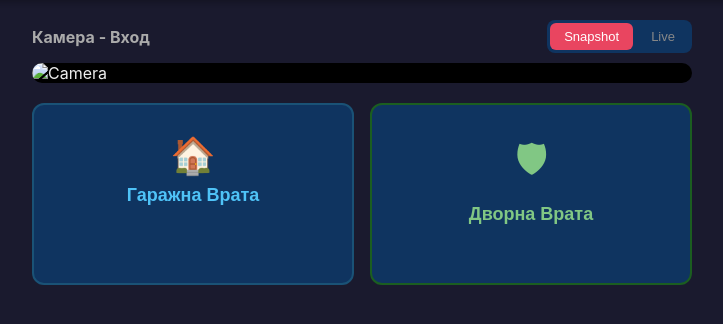
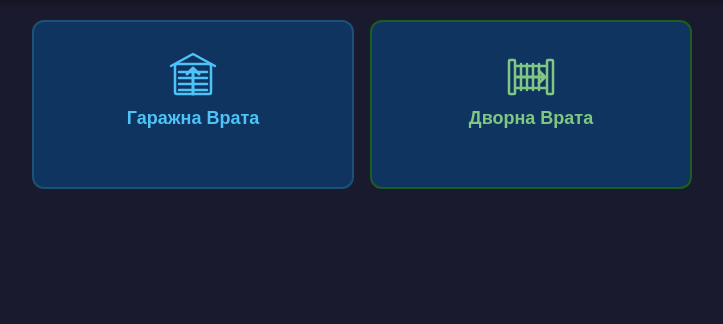
Before and after one commit to vaskodevices/raj-gate-controller, a Flask app: template raj-gate-controller/templates/index.html in a window 1280 px wide. Shown: the part 45-369 px from the top of the page, without its empty margins (278-1001 px from the left). Run offline with Flask 2, Linux system fonts and the light colour scheme; the template is opened without the code that fills it, so the values that code supplies are empty; parts of the project's set-up code (start-up, migrations or seed data) failed here and were passed over.

Commit message:
v2.0.0: 3 cameras from NVR, new SVG icons, remove live mode
- Remove live/stream mode, snapshot-only with 1.5s polling
- Snapshots directly from NVR via Hikvision ISAPI (no HA proxy)
- Support 3 configurable cameras (channel 0 = disabled)
- Camera 1 displayed above buttons (main), cameras 2-3 below in grid
- New SVG icons: garage door (overhead sliding up), gate (sliding sideways)
- NVR credentials configurable in add-on settings

Generated with [Claude Code](https://claude.ai/code)
via [Happy](https://happy.engineering)

Co-Authored-By: Claude <noreply@anthropic.com>
Co-Authored-By: Happy <yesreply@happy.engineering>

```diff
--- a/raj-gate-controller/app.py
+++ b/raj-gate-controller/app.py
@@ -2,15 +2,14 @@ import os
 import json
 import time
 import sqlite3
-import hashlib
 import secrets
-from datetime import datetime
 from functools import wraps
 
 import requests
+from requests.auth import HTTPDigestAuth
 from flask import (
     Flask, render_template, request, redirect, url_for,
-    session, flash, jsonify, Response, stream_with_context
+    session, flash, jsonify, Response
 )
 from werkzeug.security import generate_password_hash, check_password_hash
 
@@ -27,27 +26,46 @@ if os.path.exists(OPTIONS_PATH):
     with open(OPTIONS_PATH) as f:
         OPTIONS = json.load(f)
 else:
-    # Local development fallback
     OPTIONS = {
         "admin_username": os.environ.get("ADMIN_USERNAME", "admin"),
         "admin_password": os.environ.get("ADMIN_PASSWORD", "admin"),
         "ha_url": os.environ.get("HA_URL", "http://130.204.136.137:8123"),
-        "camera_entity": os.environ.get("CAMERA_ENTITY", "camera.nvr_profilename018"),
+        "nvr_url": os.environ.get("NVR_URL", "http://192.168.1.50"),
+        "nvr_username": os.environ.get("NVR_USERNAME", "admin"),
+        "nvr_password": os.environ.get("NVR_PASSWORD", ""),
+        "camera1_channel": 1,
+        "camera1_name": "Камера 1",
+        "camera2_channel": 0,
+        "camera2_name": "Камера 2",
+        "camera3_channel": 0,
+        "camera3_name": "Камера 3",
         "garage_button_entity": os.environ.get("GARAGE_BUTTON", "input_button.garazhna_vrata"),
         "gate_button_entity": os.environ.get("GATE_BUTTON", "input_button.plzgashcha_vrata"),
         "cooldown_seconds": int(os.environ.get("COOLDOWN_SECONDS", "10")),
     }
 
 HA_URL = OPTIONS["ha_url"].rstrip("/")
-CAMERA_ENTITY = OPTIONS["camera_entity"]
 GARAGE_BUTTON = OPTIONS["garage_button_entity"]
 GATE_BUTTON = OPTIONS["gate_button_entity"]
 COOLDOWN_SECONDS = OPTIONS["cooldown_seconds"]
 
-# HA token: prefer SUPERVISOR_TOKEN (add-on), then HA_TOKEN env var
+# NVR direct access
+NVR_URL = OPTIONS.get("nvr_url", "http://192.168.1.50").rstrip("/")
+NVR_USERNAME = OPTIONS.get("nvr_username", "admin")
+NVR_PASSWORD = OPTIONS.get("nvr_password", "")
+NVR_AUTH = HTTPDigestAuth(NVR_USERNAME, NVR_PASSWORD)
+
+# Build camera list from config (channel 0 = disabled)
+CAMERAS = []
+for i in range(1, 4):
+    ch = OPTIONS.get(f"camera{i}_channel", 0)
+    name = OPTIONS.get(f"camera{i}_name", f"Камера {i}")
+    if ch and int(ch) > 0:
+        CAMERAS.append({"id": i, "channel": int(ch), "name": name})
+
+# HA token
 HA_TOKEN = os.environ.get("SUPERVISOR_TOKEN", os.environ.get("HA_TOKEN", ""))
 
-# Server-side cooldown tracking: {entity_id: last_press_timestamp}
 _cooldowns = {}
 
 
@@ -78,7 +96,6 @@ def init_db():
             detail TEXT
         );
     """)
-    # Ensure admin user exists
     admin = db.execute("SELECT id FROM users WHERE username = ?",
                        (OPTIONS["admin_username"],)).fetchone()
     if not admin and OPTIONS["admin_password"]:
@@ -175,54 +192,30 @@ def index():
     return render_template("index.html",
                            username=session["username"],
                            is_admin=session.get("is_admin", False),
-                           cooldown=COOLDOWN_SECONDS)
+                           cooldown=COOLDOWN_SECONDS,
+                           cameras=CAMERAS)
 
 
-# --- Camera proxy (via HA API) ---
+# --- Camera proxy (direct NVR via Hikvision ISAPI) ---
 
-@app.route("/camera/snapshot")
+@app.route("/camera/snapshot/<int:cam_id>")
 @login_required
-def camera_snapshot():
-    """Proxy a single camera snapshot from HA."""
-    url = f"{HA_URL}/api/camera_proxy/{CAMERA_ENTITY}"
+def camera_snapshot(cam_id):
+    """Proxy a single camera snapshot from NVR."""
+    cam = next((c for c in CAMERAS if c["id"] == cam_id), None)
+    if not cam:
+        return Response("Camera not found", status=404)
+    url = f"{NVR_URL}/ISAPI/Streaming/channels/{cam['channel']}01/picture"
     try:
-        resp = requests.get(url, headers=ha_headers(), timeout=10)
+        resp = requests.get(url, auth=NVR_AUTH, timeout=10)
         resp.raise_for_status()
         return Response(
             resp.content,
             content_type=resp.headers.get("Content-Type", "image/jpeg")
         )
     except Exception as e:
-        app.logger.error(f"Camera snapshot error: {e}")
+        app.logger.error(f"Camera {cam_id} snapshot error: {e}")
         return Response(status=502)
-
-
-@app.route("/camera/stream")
-@login_required
-def camera_stream():
-    """MJPEG stream built from HA camera snapshots (~2 fps)."""
-    snapshot_url = f"{HA_URL}/api/camera_proxy/{CAMERA_ENTITY}"
-    boundary = "frameboundary"
-
-    def generate():
-        while True:
-            try:
-                resp = requests.get(snapshot_url, headers=ha_headers(), timeout=10)
-                resp.raise_for_status()
-                frame = resp.content
-                yield (
-                    f"--{boundary}\r\n"
-                    f"Content-Type: image/jpeg\r\n"
-                    f"Content-Length: {len(frame)}\r\n\r\n"
-                ).encode() + frame + b"\r\n"
-                time.sleep(0.5)
-            except Exception:
-                time.sleep(1)
-
-    return Response(
-        stream_with_context(generate()),
-        content_type=f"multipart/x-mixed-replace; boundary={boundary}"
-    )
 
 
 # --- Button actions ---
--- a/raj-gate-controller/templates/index.html
+++ b/raj-gate-controller/templates/index.html
@@ -51,36 +51,11 @@
             margin-bottom: 20px;
         }
         .camera-header {
-            display: flex;
-            justify-content: space-between;
-            align-items: center;
-            margin-bottom: 10px;
+            margin-bottom: 8px;
         }
         .camera-header h2 {
             font-size: 16px;
             color: #aaa;
-        }
-        .camera-toggle {
-            display: flex;
-            gap: 4px;
-            background: #0f3460;
-            border-radius: 8px;
-            padding: 3px;
-        }
-        .camera-toggle button {
-            padding: 6px 14px;
-            border: none;
-            border-radius: 6px;
-            background: transparent;
-            color: #888;
-            font-size: 13px;
-            cursor: pointer;
-            transition: all 0.2s;
-            width: auto;
-        }
-        .camera-toggle button.active {
-            background: #e94560;
-            color: #fff;
         }
         .camera-wrapper {
             background: #000;
@@ -126,7 +101,8 @@
             width: 100%;
         }
         .gate-btn .icon {
-            font-size: 36px;
+            width: 48px;
+            height: 48px;
         }
         .gate-btn.garage {
             background: #0f3460;
@@ -151,15 +127,17 @@
             cursor: not-allowed;
             border-color: #333 !important;
         }
-        .gate-btn .countdown {
-            font-size: 14px;
-            font-weight: 400;
-            color: #888;
-        }
         .gate-btn .status {
             font-size: 13px;
             font-weight: 400;
             min-height: 20px;
+        }
+
+        /* Bottom cameras grid */
+        .cameras-grid {
+            display: grid;
+            grid-template-columns: 1fr 1fr;
+            gap: 16px;
         }
 
         /* Flash messages */
@@ -176,7 +154,8 @@
         @media (max-width: 480px) {
             .container { padding: 12px; }
             .gate-btn { padding: 24px 16px; font-size: 16px; }
-            .gate-btn .icon { font-size: 28px; }
+            .gate-btn .icon { width: 36px; height: 36px; }
+            .cameras-grid { grid-template-columns: 1fr; }
         }
     </style>
 </head>
@@ -202,68 +181,83 @@
         {% endif %}
         {% endwith %}
 
+        {% if cameras|length > 0 %}
         <div class="camera-section">
             <div class="camera-header">
-                <h2>Камера - Вход</h2>
-                <div class="camera-toggle">
-                    <button id="btn-snapshot" class="active" onclick="switchCamera('snapshot')">Snapshot</button>
-                    <button id="btn-live" onclick="switchCamera('live')">Live</button>
-                </div>
+                <h2>{{ cameras[0].name }}</h2>
             </div>
             <div class="camera-wrapper">
-                <img id="camera-img" src="" alt="Camera">
-                <div id="camera-error" class="camera-error">Няма връзка с камерата</div>
+                <img class="cam-img" data-cam="{{ cameras[0].id }}" src="" alt="{{ cameras[0].name }}">
+                <div class="camera-error">Няма връзка</div>
             </div>
         </div>
+        {% endif %}
 
         <div class="buttons-section">
             <button class="gate-btn garage" id="btn-garage" onclick="pressButton('garage')">
-                <span class="icon">&#x1F3E0;</span>
+                <svg class="icon" viewBox="0 0 48 48" fill="none" stroke="currentColor" stroke-width="2.5" stroke-linecap="round" stroke-linejoin="round">
+                    <!-- Garage frame -->
+                    <rect x="6" y="12" width="36" height="30" rx="2"/>
+                    <!-- Roof -->
+                    <path d="M2 14 L24 2 L46 14"/>
+                    <!-- Horizontal slats (door panels sliding up) -->
+                    <line x1="10" y1="20" x2="38" y2="20"/>
+                    <line x1="10" y1="26" x2="38" y2="26"/>
+                    <line x1="10" y1="32" x2="38" y2="32"/>
+                    <line x1="10" y1="38" x2="38" y2="38"/>
+                    <!-- Arrow up -->
+                    <path d="M24 42 L24 16 M18 22 L24 16 L30 22" stroke-width="3"/>
+                </svg>
                 Гаражна Врата
                 <span class="status" id="status-garage"></span>
             </button>
             <button class="gate-btn gate" id="btn-gate" onclick="pressButton('gate')">
-                <span class="icon">&#x1F6E1;</span>
+                <svg class="icon" viewBox="0 0 48 48" fill="none" stroke="currentColor" stroke-width="2.5" stroke-linecap="round" stroke-linejoin="round">
+                    <!-- Left post -->
+                    <rect x="2" y="8" width="6" height="34" rx="1"/>
+                    <!-- Right post -->
+                    <rect x="40" y="8" width="6" height="34" rx="1"/>
+                    <!-- Gate vertical bars -->
+                    <line x1="14" y1="12" x2="14" y2="38"/>
+                    <line x1="20" y1="12" x2="20" y2="38"/>
+                    <line x1="26" y1="12" x2="26" y2="38"/>
+                    <line x1="32" y1="12" x2="32" y2="38"/>
+                    <!-- Top rail -->
+                    <line x1="8" y1="14" x2="40" y2="14"/>
+                    <!-- Bottom rail -->
+                    <line x1="8" y1="36" x2="40" y2="36"/>
+                    <!-- Arrow right (sliding) -->
+                    <path d="M10 25 L38 25 M32 19 L38 25 L32 31" stroke-width="3"/>
+                </svg>
                 Дворна Врата
                 <span class="status" id="status-gate"></span>
             </button>
         </div>
+
+        {% if cameras|length > 1 %}
+        <div class="cameras-grid">
+            {% for cam in cameras[1:] %}
+            <div class="camera-section">
+                <div class="camera-header">
+                    <h2>{{ cam.name }}</h2>
+                </div>
+                <div class="camera-wrapper">
+                    <img class="cam-img" data-cam="{{ cam.id }}" src="" alt="{{ cam.name }}">
+                    <div class="camera-error">Няма връзка</div>
+                </div>
+            </div>
+            {% endfor %}
+        </div>
+        {% endif %}
     </div>
 
     <script>
         const COOLDOWN = {{ cooldown }};
-        let cameraMode = 'snapshot';
-        let snapshotInterval = null;
 
-        // --- Camera ---
-        function switchCamera(mode) {
-            cameraMode = mode;
-            document.getElementById('btn-snapshot').classList.toggle('active', mode === 'snapshot');
-            document.getElementById('btn-live').classList.toggle('active', mode === 'live');
-
-            const img = document.getElementById('camera-img');
-            const errEl = document.getElementById('camera-error');
-            errEl.style.display = 'none';
-
-            if (snapshotInterval) {
-                clearInterval(snapshotInterval);
-                snapshotInterval = null;
-            }
-
-            if (mode === 'snapshot') {
-                loadSnapshot();
-                snapshotInterval = setInterval(loadSnapshot, 1500);
-            } else {
-                img.src = '/camera/stream?' + Date.now();
-                img.onerror = function() {
-                    errEl.style.display = 'block';
-                };
-            }
-        }
-
-        function loadSnapshot() {
-            const img = document.getElementById('camera-img');
-            const errEl = document.getElementById('camera-error');
+        // --- Cameras: snapshot polling ---
+        function loadSnapshot(img) {
+            const camId = img.dataset.cam;
+            const errEl = img.nextElementSibling;
             const newImg = new Image();
             newImg.onload = function() {
                 img.src = newImg.src;
@@ -272,8 +266,15 @@
             newImg.onerror = function() {
                 errEl.style.display = 'block';
             };
-            newImg.src = '/camera/snapshot?' + Date.now();
+            newImg.src = '/camera/snapshot/' + camId + '?' + Date.now();
         }
+
+        function refreshAll() {
+            document.querySelectorAll('.cam-img').forEach(loadSnapshot);
+        }
+
+        refreshAll();
+        setInterval(refreshAll, 1500);
 
         // --- Buttons ---
         function pressButton(type) {
@@ -329,9 +330,6 @@
             }, 1000);
             status.textContent = 'Изчакайте ' + remaining + ' сек.';
         }
-
-        // Start in snapshot mode
-        switchCamera('snapshot');
     </script>
 </body>
 </html>
```
Also changed, not shown: raj-gate-controller/config.yaml (+19 -3 lines).
